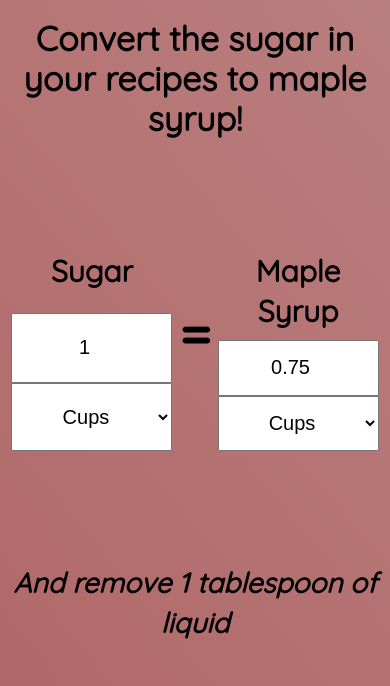
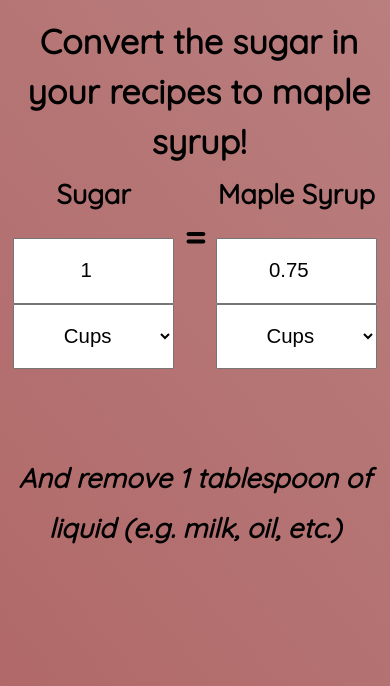
Before and after one commit to andrewbaldwin44/Maple_Syrup_Conversion_Tool, a plain HTML site: page index.html in a window 390 px wide. Drawn offline with Linux system fonts and the light colour scheme.

Commit message:
Increased font size

```diff
--- a/index.html
+++ b/index.html
@@ -29,7 +29,7 @@
         </select>
       </section>
     </form>
-    <p id="liquid">And remove 1 tablespoon of liquid</p>
+    <p id="liquid">And remove 1 tablespoon of liquid (e.g. milk, oil, etc.)</p>
   </body>
   <link rel="stylesheet" type="text/css" href="style.css">
   <script src="script.js"></script>
--- a/style.css
+++ b/style.css
@@ -2,29 +2,28 @@
 
 html {
   font-family: Quicksand, sans-serif;
+  font-size: 54px;
   font-weight: bold;
   background-image: linear-gradient(50deg, rgb(176, 102, 102), rgb(185, 126, 126));
   height: 100vh;
-  line-height: 40px;
+  line-height: 50px;
   overflow-y: hidden;
 }
 
 h1 {
   text-align: center;
   margin: 5vh 0;
-  font-size: 34px;
+  font-size: inherit;
 }
 
 label {
-  font-size: 30px;
+  font-size: 0.8rem;
 }
 
 #form {
   display: grid;
   grid-template-columns: 0.3fr 0.1fr 0.3fr;
-  grid-template-rows: ;
   justify-content: space-around;
-
   height: 200px;
   margin-top: 20vh;
   text-align: center;
@@ -33,7 +32,7 @@ label {
   display: grid;
 }
 #equal {
-  font-size: 60px;
+  font-size: 1.2rem;
   padding-top: 9%;
 }
 
@@ -42,7 +41,7 @@ input, select {
   width: 30vw;
   margin: 0 auto;
   text-align: center;
-  font-size: 20px;
+  font-size: 0.6rem;
 }
 select {
   width: 100%;
@@ -52,11 +51,20 @@ select {
   margin-top: 25vh;
   text-align: center;
   font-style: oblique;
-  font-size: 28px;
+  font-size: 0.8rem;
 }
 
-@media (max-width: 800px) {
-  h1 {margin-top: 5%}
-  #form {margin-top: 30%}
-  #liquid {margin-top: 30%}
+@media (max-width: 900px) {
+  html {font-size: 34px}
+  h1 {
+    position: fixed;
+    margin-top: 2vh;
+    top: 0;
+  }
+  #form {
+    margin-top: 20vh
+  }
+  #liquid {
+    margin-top: 10vh
+  }
 }
```
